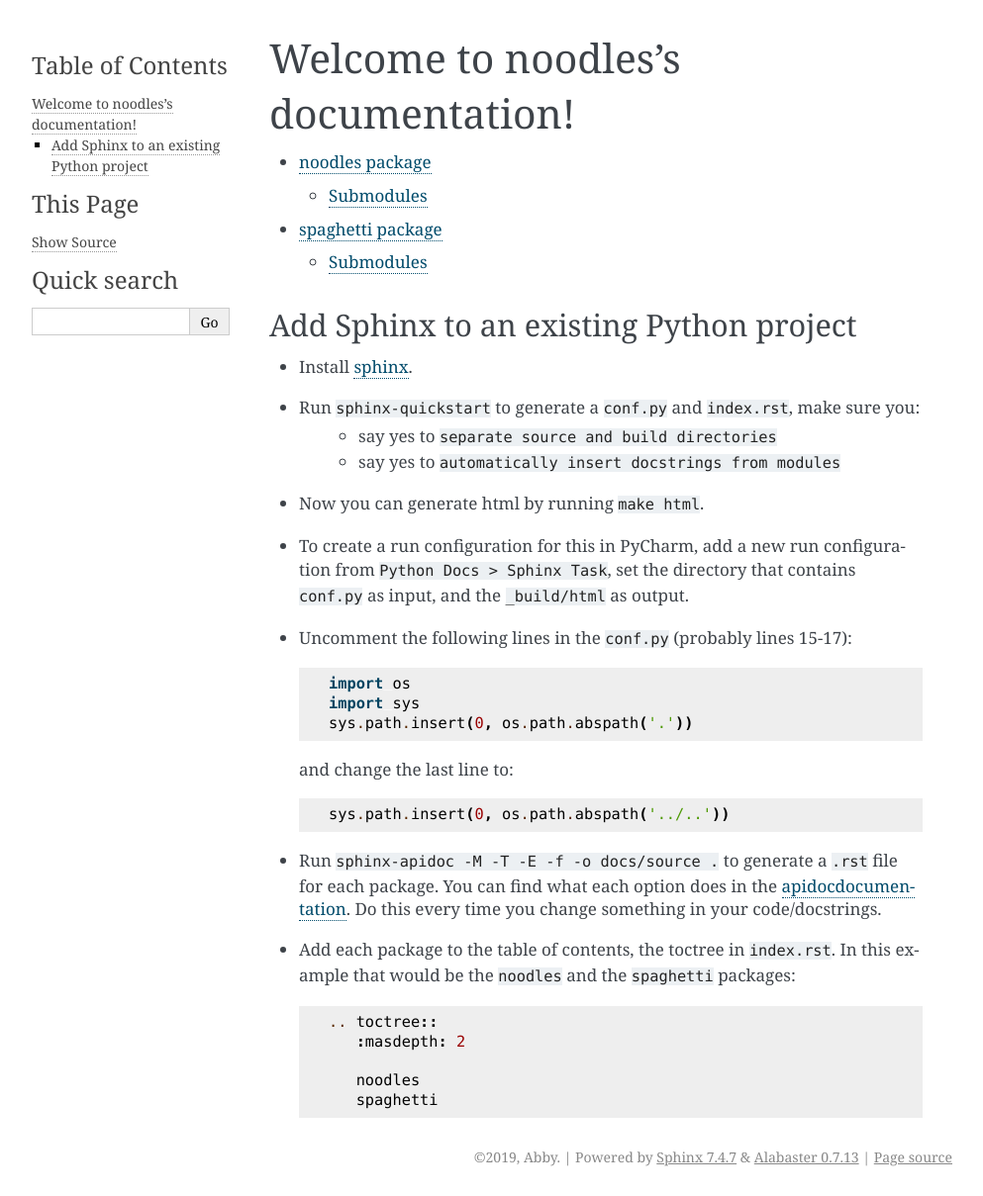
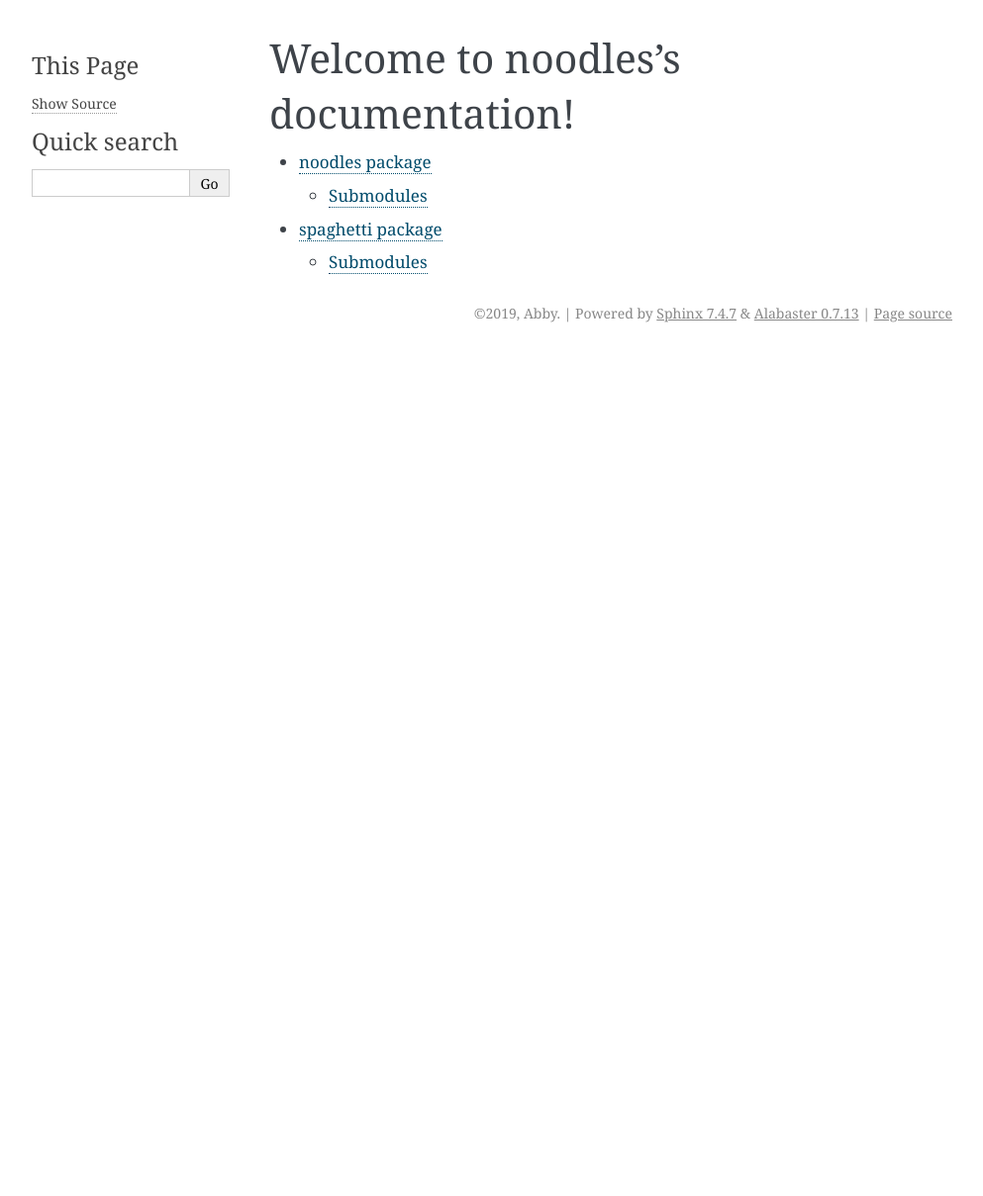
Before and after one commit to slideclimb/sphinx-template, a Sphinx documentation site: the page built from docs/source/index.rst, in a window 1280 px wide. Shown: the whole page at 99% size, without its empty margins (148-1141 px from the left). Built offline with Sphinx 7.4.7, drawn with Linux system fonts in a browser that asks for light colours; after the commit the page ends 900 px from its top, so only the background shows below that.

```diff
--- a/docs/source/index.rst
+++ b/docs/source/index.rst
@@ -11,31 +11,3 @@ Welcome to noodles's documentation!
 
    noodles
    spaghetti
-
-
-Add Sphinx to an existing Python project
-----------------------------------------
-- Install `sphinx <http://www.sphinx-doc.org/en/master/usage/installation.html>`_.
-- Run ``sphinx-quickstart`` to generate a ``conf.py`` and ``index.rst``, make sure you:
-   - say yes to ``separate source and build directories``
-   - say yes to ``automatically insert docstrings from modules``
-- Now you can generate html by running ``make html``.
-- To create a run configuration for this in PyCharm, add a new run configuration from ``Python Docs > Sphinx Task``, set the directory that contains ``conf.py`` as input, and the ``_build/html`` as output.
-- Uncomment the following lines in the ``conf.py`` (probably lines 15-17)::
-
-   import os
-   import sys
-   sys.path.insert(0, os.path.abspath('.'))
-
-  and change the last line to::
-
-   sys.path.insert(0, os.path.abspath('../..'))
-
-- Run ``sphinx-apidoc -M -T -E -f -o docs/source .`` to generate a ``.rst`` file for each package. You can find what each option does in the `<apidoc documentation>`_. Do this every time you change something in your code/docstrings.
-- Add each package to the table of contents, the toctree in ``index.rst``. In this example that would be the ``noodles`` and the ``spaghetti`` packages::
-
-   .. toctree::
-      :masdepth: 2
-
-      noodles
-      spaghetti
```
Also changed, not shown: README.md (deleted, +0 -2 lines), README.rst (added, +31 -0 lines), 5 other files.
